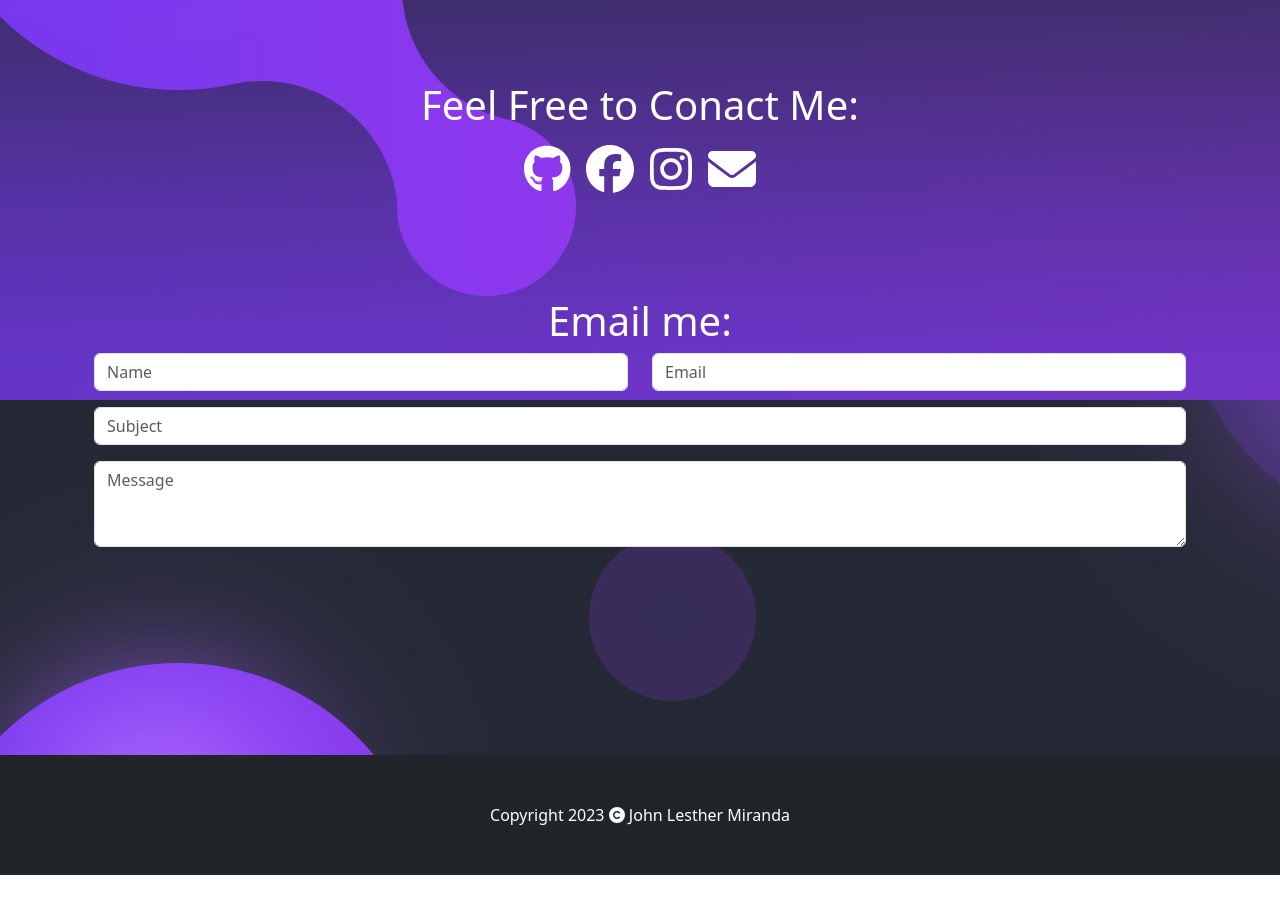
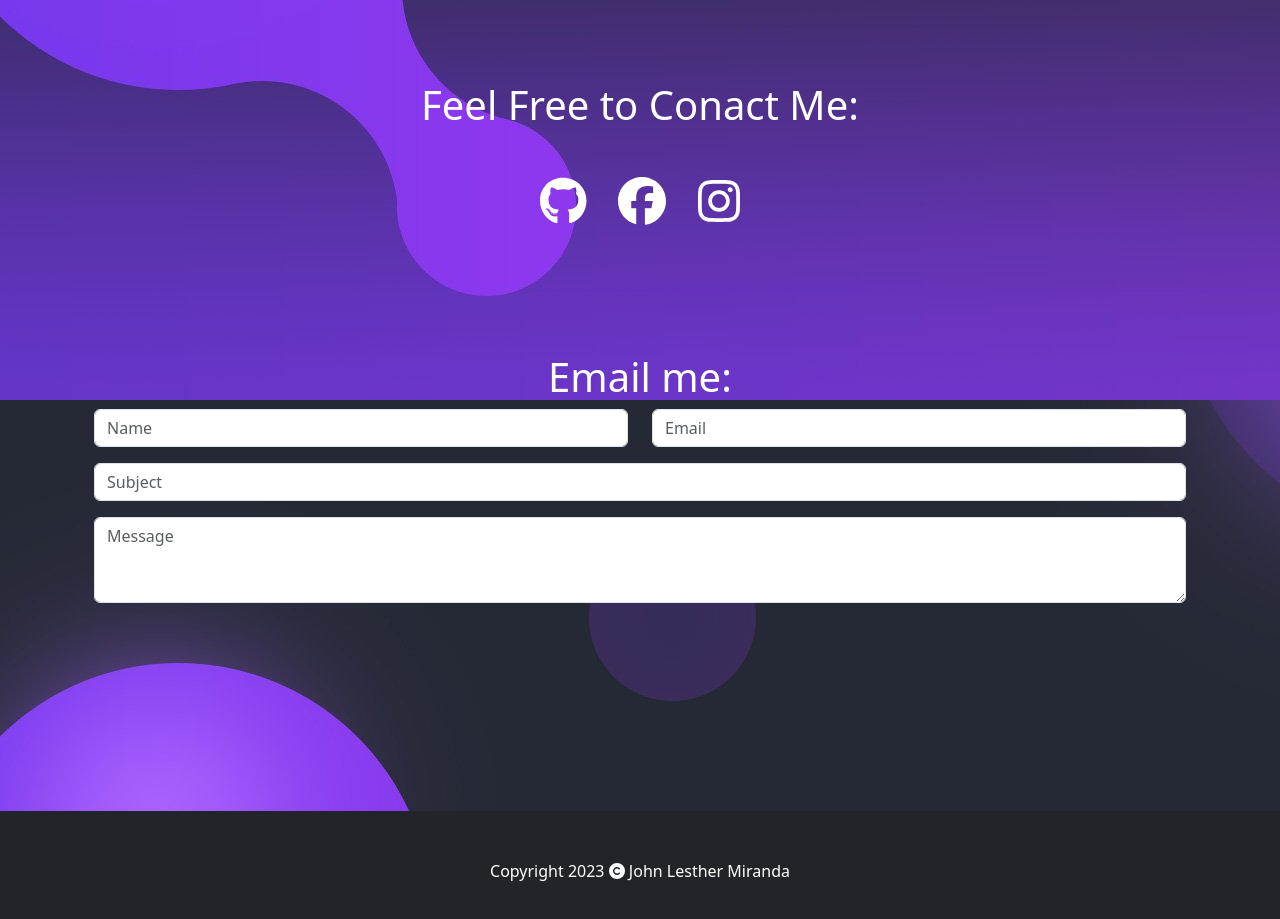
Before and after one commit to itsmearuu/react-portfolio-final, a React (Create React App) app: page / in a window 1280 px wide. Shown: the part 1760-2679 px from the top of the page. Before the commit the page ends 2635 px from the top, so only its background shows below. Built offline with nearby package versions, Linux system fonts and the light colour scheme.

Commit message:
gh-pages

```diff
--- a/package.json
+++ b/package.json
@@ -47,5 +47,8 @@
       "last 1 firefox version",
       "last 1 safari version"
     ]
+  },
+  "devDependencies": {
+    "gh-pages": "^6.0.0"
   }
 }
--- a/src/component/ContactMe.js
+++ b/src/component/ContactMe.js
@@ -6,7 +6,6 @@ import { FontAwesomeIcon } from '@fortawesome/react-fontawesome';
 import { faGithub } from '@fortawesome/free-brands-svg-icons';
 import { faFacebook } from '@fortawesome/free-brands-svg-icons';
 import { faInstagram } from '@fortawesome/free-brands-svg-icons';
-import { faEnvelope } from '@fortawesome/free-solid-svg-icons';
 
 const ContactMe = () => {
     return (
@@ -14,11 +13,12 @@ const ContactMe = () => {
             <div className="container text-center my-5 py-5">
                 <div className="socials">
                     <h1 className='text-white'>Feel Free to Conact Me:</h1>
+                    <div className='my-3 py-3'>
+                    <a href="https://github.com/itsmearuu"><FontAwesomeIcon className='text-white p-3' icon={faGithub} size='3x' /></a>
+                    <a href="https://www.facebook.com/Aleruzregtm1/"><FontAwesomeIcon className='text-white p-3' icon={faFacebook} size='3x'/></a>
+                    <a href="https://www.instagram.com/jl_aru/"><FontAwesomeIcon className='text-white p-3' icon={faInstagram} size='3x'/></a>
+                    </div>
 
-                    <a href="https://github.com/itsmearuu"><FontAwesomeIcon className='text-white p-2' icon={faGithub} size='3x' /></a>
-                    <a href="https://www.facebook.com/Aleruzregtm1/"><FontAwesomeIcon className='text-white p-2' icon={faFacebook} size='3x'/></a>
-                    <a href="https://www.instagram.com/jl_aru/"><FontAwesomeIcon className='text-white p-2' icon={faInstagram} size='3x'/></a>
-                    <a href=""><FontAwesomeIcon className='text-white p-2' icon={faEnvelope} size='3x'/></a>
                     <div className='container my-5 py-5'>
                         <h1 className='text-white'>Email me:</h1>
                         <Form>
```
Also changed, not shown: 1 other file (tests, documents, lock files or other folders).
